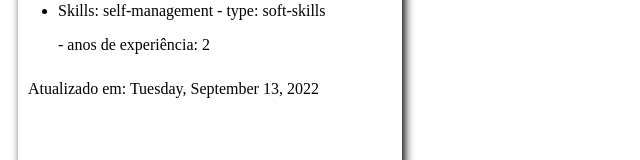
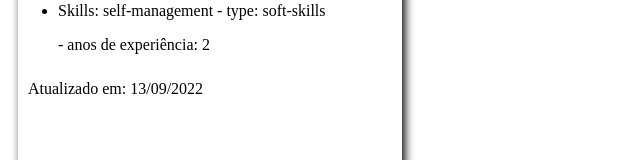
Before and after one commit to calopessoa/angular-test, an Angular app: page / in a window 1280 px wide. Both pictures are taken after a click on the button "Show Card". Shown: the part 523-683 px from the top of the page, without its empty margins (0-640 px from the left). Built offline with nearby package versions, Linux system fonts and the light colour scheme.

Commit message:
padrao de data atualizado

```diff
--- a/src/app/components/details/details.component.html
+++ b/src/app/components/details/details.component.html
@@ -5,5 +5,5 @@
       <p>- anos de experiência: {{skill.experience}}</p>
     </li>
   </ul>
-  <p class="date-update">Atualizado em: {{ date | date: 'fullDate' }}</p>
+  <p class="date-update">Atualizado em: {{ date | date: 'dd/MM/yyyy' }}</p>
 </main>
```
